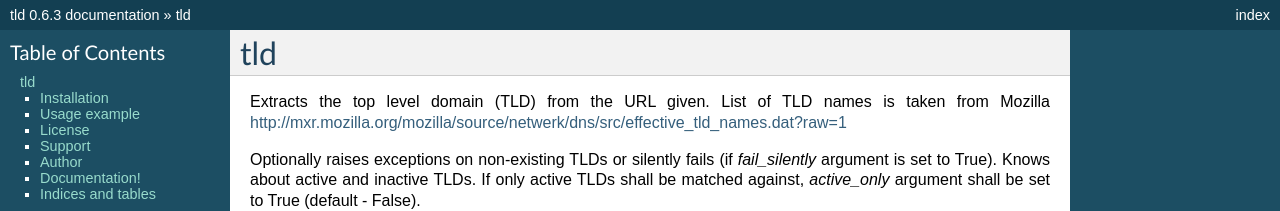
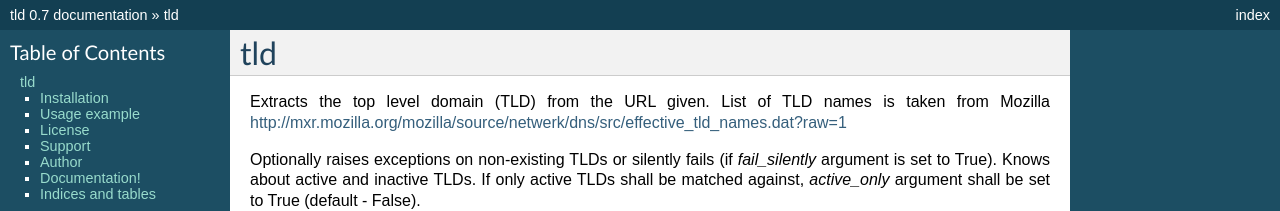
Before and after one commit to barseghyanartur/tld, a Sphinx documentation site: the page built from docs/index.rst, in a window 1280 px wide and 900 px high. Shown: the top 211 px of the window. Built offline with Sphinx 7.4.7, drawn with Linux system fonts in a browser that asks for light colours; pages that are not in the unit, such as notebooks, are missing from menus; some of the changed text lies outside the part shown.

Commit message:
docs updated

```diff
--- a/docs/conf.py
+++ b/docs/conf.py
@@ -49,9 +49,9 @@
 # built documents.
 #
 # The short X.Y version.
-version = '0.6.3'
+version = '0.7'
 # The full version, including alpha/beta/rc tags.
-release = '0.6.3'
+release = '0.7'
 
 # The language for content autogenerated by Sphinx. Refer to documentation
 # for a list of supported languages.
```
